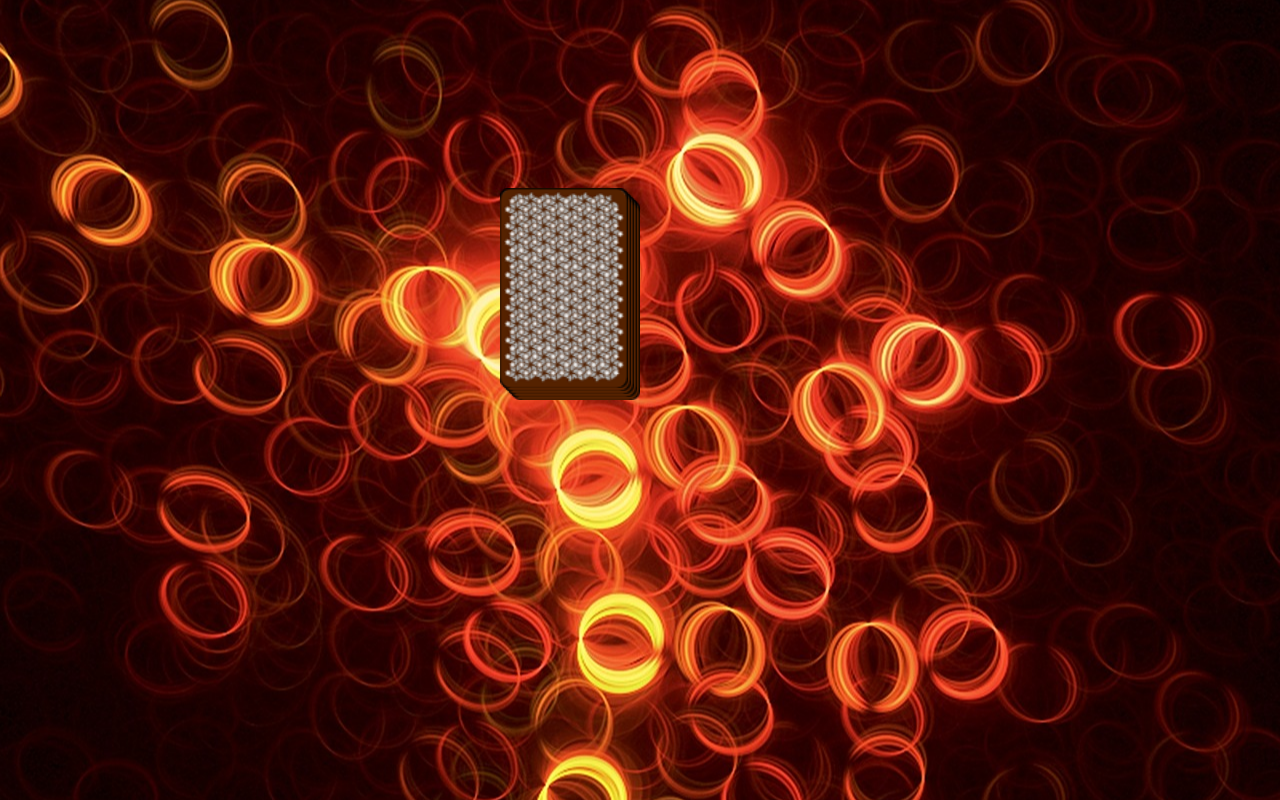
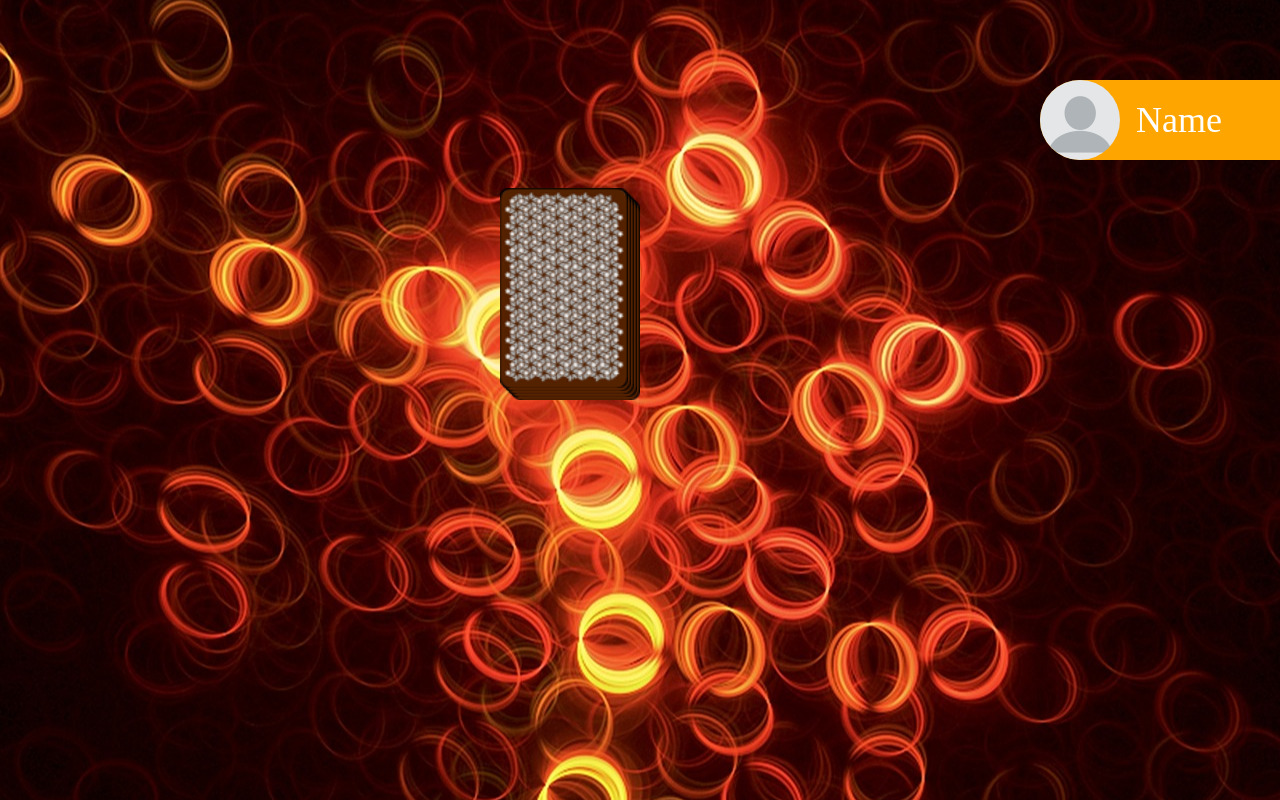
Before and after one commit to ZZDome/NG_RingOfFire, an Angular app in the folder RingOfFire/: page /game in a window 1280 px wide. Built offline with nearby package versions, Linux system fonts and the light colour scheme.

Commit message:
update player

```diff
--- a/RingOfFire/src/app/game/game.component.html
+++ b/RingOfFire/src/app/game/game.component.html
@@ -1,3 +1,4 @@
+<app-player style="top: 10vh;" class="playerPosition"></app-player>
 <div class="field">
     <div class="cardStack">
         <!-- card stack -->
--- a/RingOfFire/src/app/game/game.component.sass
+++ b/RingOfFire/src/app/game/game.component.sass
@@ -40,3 +40,7 @@
         transform: scale(1.7) rotate(2deg)
     100%
         transform: scale(1.1) translateX(12rem) translateY(-13rem) rotate( 10deg)
+
+.playerPosition
+    position: absolute
+    right: 0
--- a/RingOfFire/src/app/player/player.component.html
+++ b/RingOfFire/src/app/player/player.component.html
@@ -1 +1,4 @@
-<p>player works!</p>
+<div class="player">
+    <img src="../../assets/img/blank-profile.png" alt="">
+    <span>Name</span>
+</div>
--- a/RingOfFire/src/app/player/player.component.sass
+++ b/RingOfFire/src/app/player/player.component.sass
@@ -0,0 +1,16 @@
+.player
+    width: 15rem
+    display: flex
+    align-items: center
+    background-color: orange
+    border-top-left-radius: 50px
+    border-bottom-left-radius: 50px
+    span
+        font-size: 36px
+        margin-left: 1rem
+        color: white
+    img
+        width: 5rem
+        height: 5rem
+        object-fit: cover
+        border-radius: 50%
```
Also changed, not shown: RingOfFire/src/assets/img/blank-profile.png (added).
